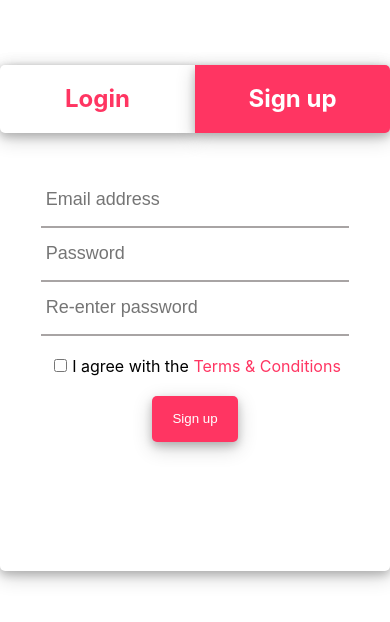
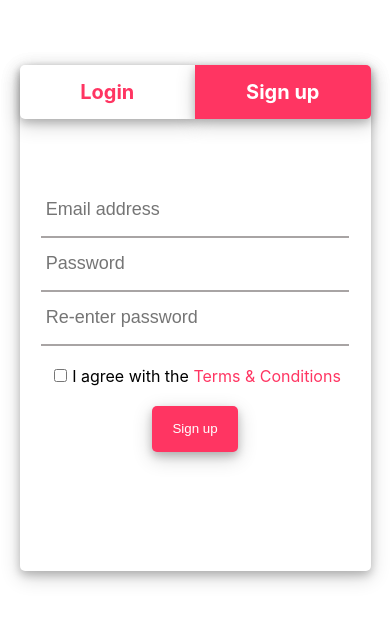
Before and after one commit to umorryie/fitnessTrackingProgress, a React (Create React App) app in the folder client/: page /signup in a window 390 px wide. Shown: the part 104-726 px from the top of the page. Built offline with nearby package versions, Linux system fonts and the light colour scheme.

Commit message:
Added responsive login/signup

```diff
--- a/client/src/components/ExerciseCard/ExerciseCard.css
+++ b/client/src/components/ExerciseCard/ExerciseCard.css
@@ -220,6 +220,18 @@
     height: 20px;
   }
 }
+@media (max-height: 760px) {
+  .loginTitle,
+  .signUpTitle {
+    top: -40px !important;
+  }
+}
+@media (max-height: 650px) {
+  .signUpInnerContainer {
+    top: 40px;
+    height: 400px !important;
+  }
+}
 @media (max-width: 620px) {
   .personalInfoDiv {
     font-size: 14px;
@@ -239,6 +251,17 @@
   tbody {
     font-size: 14px;
   }
+  .signUpCenterContainer {
+    padding-top: 20px;
+  }
+  .signUpInnerContainer {
+    width: 70%;
+  }
+  .loginTitle,
+  .signUpTitle {
+    padding: 15px 0px !important;
+    font-size: 20px !important;
+  }
 }
 @media (max-width: 400px) {
   .addProgress,
@@ -252,6 +275,9 @@
   }
   tbody {
     font-size: 12px;
+  }
+  .signUpInnerContainer {
+    width: 90%;
   }
 }
 @media (max-width: 300px) {
```
